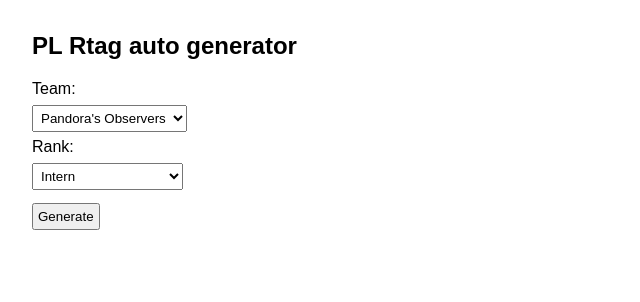
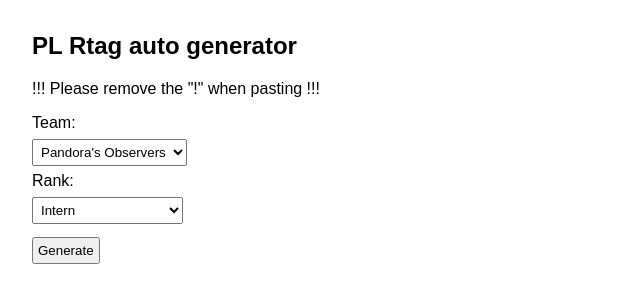
Before and after one commit to hitori0/PL-Rtag-Gen-V2, a plain HTML site: page index.html in a window 1280 px wide. Shown: the whole page, without its empty margins (0-640 px from the left). Drawn offline with Linux system fonts and the light colour scheme.

Commit message:
Update index.html

```diff
--- a/index.html
+++ b/index.html
@@ -11,6 +11,7 @@
 </head>
 <body>
   <h2>PL Rtag auto generator</h2>
+  <p>!!! Please remove the "!" when pasting !!!</p>
   <label>Team:</label><br />
   <select id="teamSelect"></select><br />
 
```
